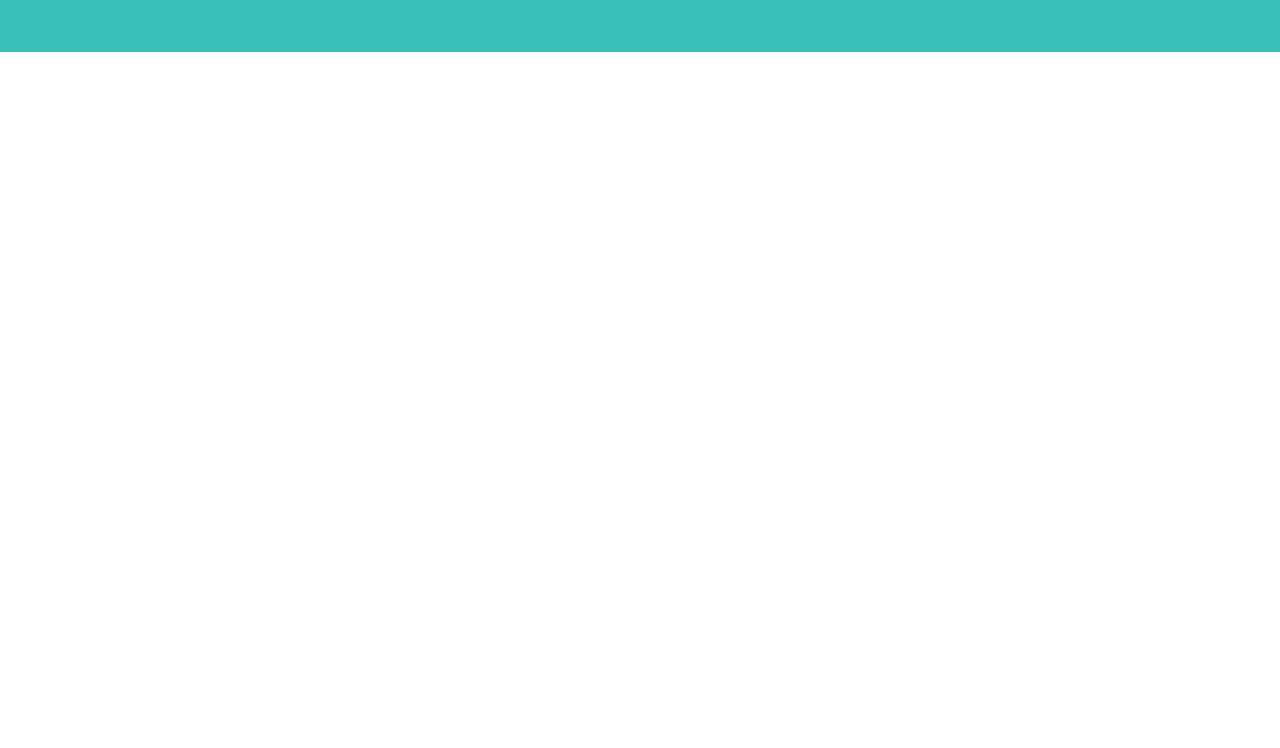
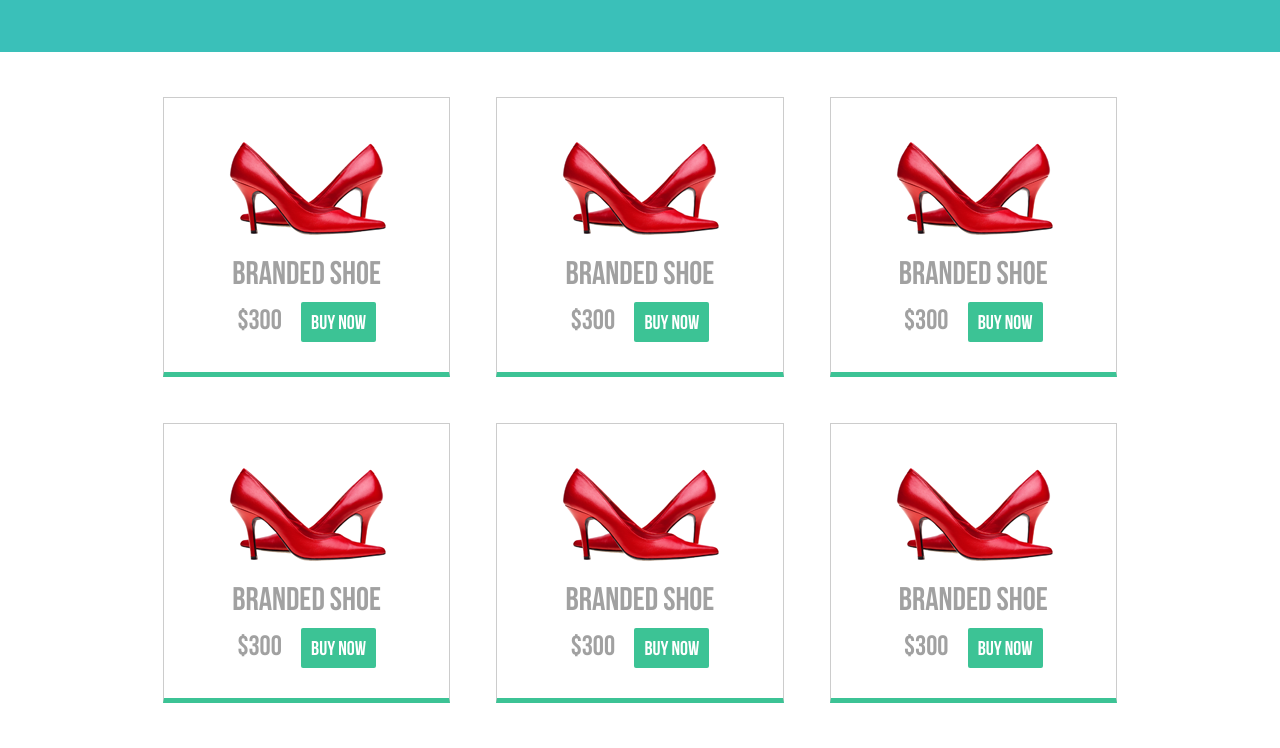
Before and after one commit to alex0735070005/psd_project, a plain HTML site: page index.html in a window 1280 px wide. Shown: the part 517-1265 px from the top of the page. Before the commit the page ends 800 px from the top, so only its background shows below. Drawn offline with Linux system fonts and the light colour scheme.

Commit message:
created content

```diff
--- a/index.html
+++ b/index.html
@@ -45,8 +45,71 @@
             </div>
             <div id="slider-text">
                 <h2>Cowhide Standard Crew</h2>
-                <p>White coloured, short-sleeved, printed T-shirt for men by Levi's. This crew-neck T-shirt is made of organic cotton and comes in a regular fit.	</p>
+                <p>White coloured, short-sleeved, printed T-shirt for men by Levi's. This crew-neck T-shirt is made of
+                    organic cotton and comes in a regular fit. </p>
                 <button>Shop now</button>
+            </div>
+        </div>
+    </div>
+    <div id="products" class="center">
+        <div class="product">
+            <div class="wrap">
+                <img src="img/shoes.png" />
+                <h3>Branded Shoe</h3>
+                <div class="p-bottom">
+                    <i>$300</i>
+                    <button>Buy Now</button>
+                </div>
+            </div>
+        </div>
+        <div class="product">
+            <div class="wrap">
+                <img src="img/shoes.png" />
+                <h3>Branded Shoe</h3>
+                <div class="p-bottom">
+                    <i>$300</i>
+                    <button>Buy Now</button>
+                </div>
+            </div>
+        </div>
+        <div class="product">
+            <div class="wrap">
+                <img src="img/shoes.png" />
+                <h3>Branded Shoe</h3>
+                <div class="p-bottom">
+                    <i>$300</i>
+                    <button>Buy Now</button>
+                </div>
+            </div>
+        </div>
+        <div class="product">
+            <div class="wrap">
+                <img src="img/shoes.png" />
+                <h3>Branded Shoe</h3>
+                <div class="p-bottom">
+                    <i>$300</i>
+                    <button>Buy Now</button>
+                </div>
+            </div>
+        </div>
+        <div class="product">
+            <div class="wrap">
+                <img src="img/shoes.png" />
+                <h3>Branded Shoe</h3>
+                <div class="p-bottom">
+                    <i>$300</i>
+                    <button>Buy Now</button>
+                </div>
+            </div>
+        </div>
+        <div class="product">
+            <div class="wrap">
+                <img src="img/shoes.png" />
+                <h3>Branded Shoe</h3>
+                <div class="p-bottom">
+                    <i>$300</i>
+                    <button>Buy Now</button>
+                </div>
             </div>
         </div>
     </div>
--- a/style.css
+++ b/style.css
@@ -24,6 +24,11 @@ a {
 
 li {
   list-style: none;
+}
+
+i,
+h3 {
+  color: #a1a1a1;
 }
 
 .center {
@@ -136,6 +141,53 @@ li {
   background: #fff;
 }
 
+.product {
+  width: 33.33%;
+}
+
+.product .wrap {
+  border: 1px solid #ccc;
+  border-bottom: 5px solid #3cc395;
+  margin: 23px;
+  display: flex;
+  flex-direction: column;
+  align-items: center;
+  padding: 25px 0 30px 0;
+  font-size: 28px;
+}
+
+.product button {
+  background: #3cc395;
+  padding: 12px 10px 8px 10px;
+  color: white;
+  border: none;
+  border-radius: 2px;
+  font-size: 20px;
+  cursor: pointer;
+  transition: 0.5s;
+  margin-left: 15px;
+}
+
+.product img {
+    max-width: 100%;
+}
+
+.product button:hover {
+  background: #469077;
+}
+
+.product i {
+  font-style: normal;
+}
+
+.product h3 {
+    margin: 10px 0;
+}
+
+#products {
+    padding: 22px 0;
+}
+
 @media (max-width: 1025px) {
   #header-top {
     padding: 15px;
@@ -154,9 +206,9 @@ li {
 
 @media (max-width: 700px) {
   #slider {
-      text-align: center;
-      justify-content: center;
-      padding: 15px 0;
+    text-align: center;
+    justify-content: center;
+    padding: 15px 0;
   }
 
   #header-top {
@@ -165,6 +217,15 @@ li {
 
   #search {
     margin: 15px 0;
+  }
+  #products{
+      padding: 15px;
+  }
+  .product {
+      width: 50%;
+  }
+  .product .wrap {
+      margin: 15px;
   }
 }
 
```
Also changed, not shown: img/shoes.png (added).
